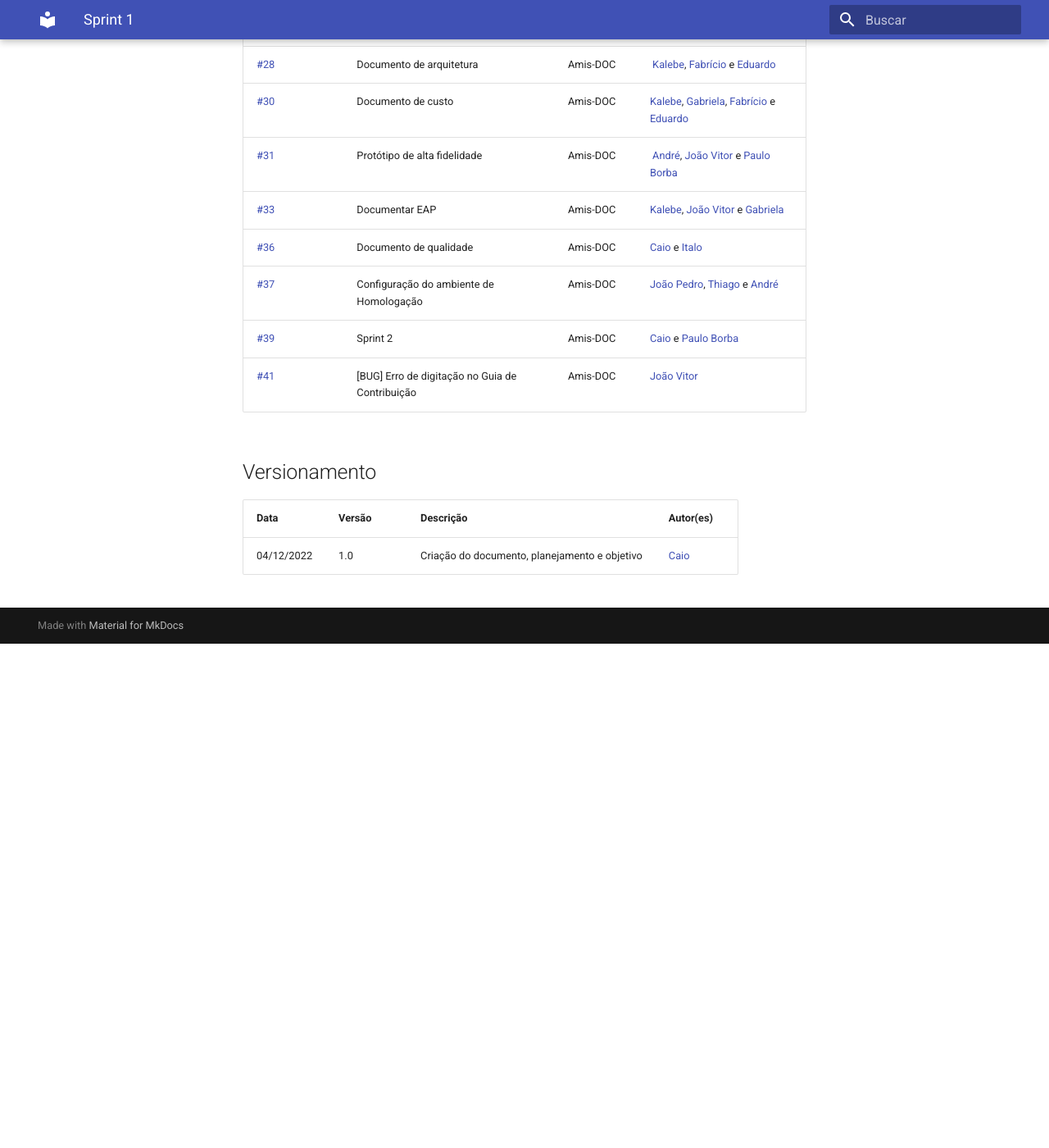
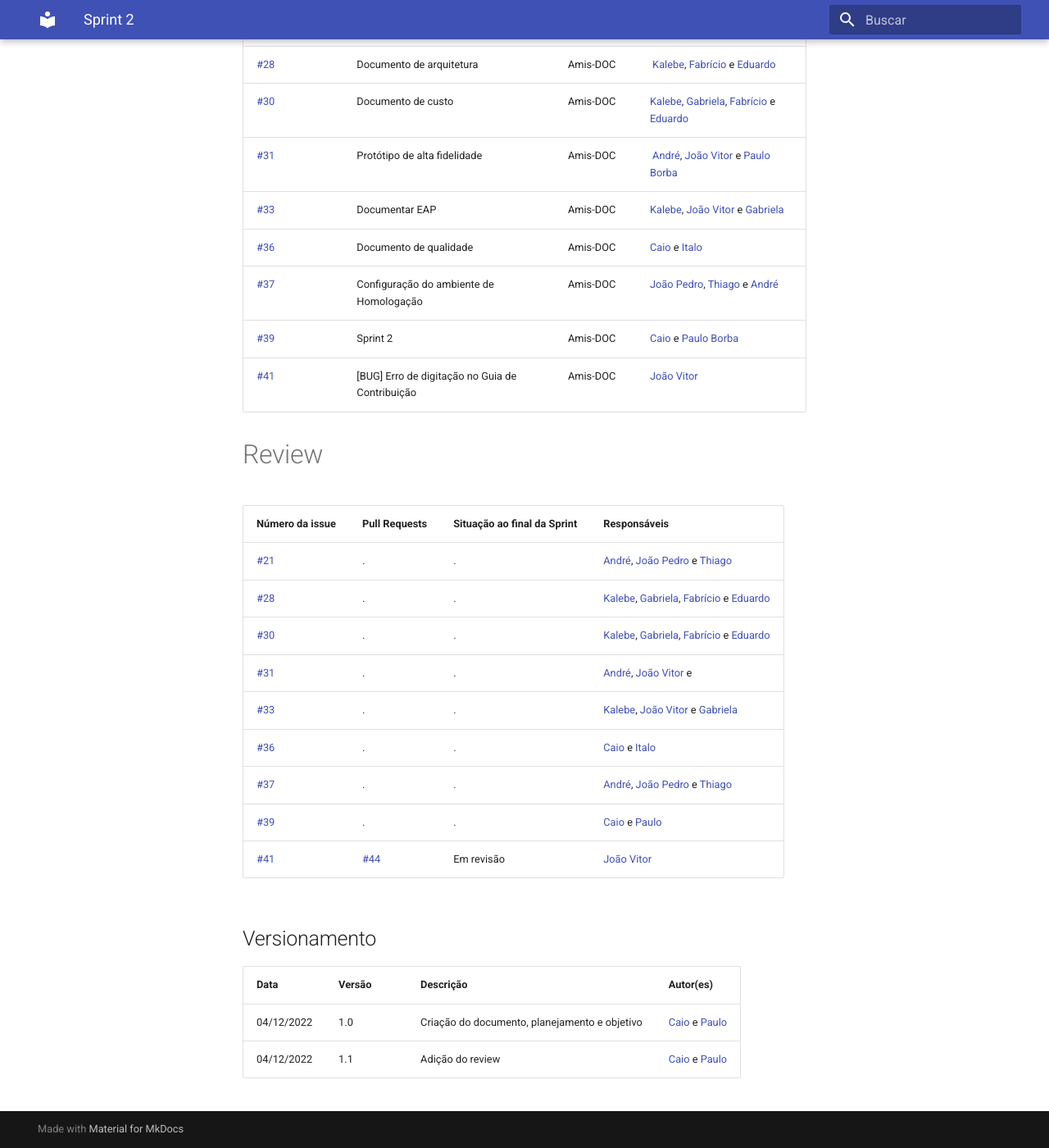
Before and after one commit to fga-eps-mds/2022.2-Amis-Doc, an MkDocs documentation site: the page built from docs/Sprints_Releases/sprint2.md, in a window 1280 px wide and 1400 px high, scrolled down 723 px. Shown: the whole window at 82% size. Built offline with MkDocs 1.6.1 and Material for MkDocs 9.7.7, drawn with Linux system fonts in a browser that asks for light colours; before the commit the page ends 1508 px from its top, so only the background shows below that.

Commit message:
(#39): Adição do review

```diff
--- a/docs/Sprints_Releases/sprint2.md
+++ b/docs/Sprints_Releases/sprint2.md
@@ -1,4 +1,4 @@
-# Sprint 1
+# Sprint 2
 
 # Objetivo
 
@@ -26,9 +26,23 @@
 | [#39](https://github.com/fga-eps-mds/2022.2-Amis-Doc/issues/39) | Sprint 2 | Amis-DOC |  [Caio](https://github.com/CaioSulz) e [Paulo Borba](https://github.com/paulohborba) |
 | [#41](https://github.com/fga-eps-mds/2022.2-Amis-Doc/issues/41) | [BUG] Erro de digitação no Guia de Contribuição | Amis-DOC |  [João Vitor](https://github.com/Jvsoutomaior) |
 
+# Review
+
+| Número da issue | Pull Requests | Situação ao final da Sprint | Responsáveis |
+| ---- | ---- | ---- | ---- |
+| [#21](https://github.com/fga-eps-mds/2022.2-Amis-Doc/issues/21) | . | . | [André](https://github.com/andrelucasf), [João Pedro](https://github.com/jps12) e [Thiago](https://github.com/thiagolsg)|
+| [#28](https://github.com/fga-eps-mds/2022.2-Amis-Doc/issues/28) | . | . | [Kalebe](https://github.com/KalebeLopes), [Gabriela](https://github.com/gabrielapivetta), [Fabrício](https://github.com/FabricioDeQueiroz) e [Eduardo](https://github.com/fxred)|
+| [#30](https://github.com/fga-eps-mds/2022.2-Amis-Doc/issues/28) | . | . | [Kalebe](https://github.com/KalebeLopes), [Gabriela](https://github.com/gabrielapivetta), [Fabrício](https://github.com/FabricioDeQueiroz) e [Eduardo](https://github.com/fxred)|
+| [#31](https://github.com/fga-eps-mds/2022.2-Amis-Doc/issues/29) | . | . | [André](https://github.com/andrelucasf), [João Vitor](https://github.com/Jvsoutomaior) e
+| [#33](https://github.com/fga-eps-mds/2022.2-Amis-Doc/issues/33) | . | . | [Kalebe](https://github.com/KalebeLopes), [João Vitor](https://github.com/Jvsoutomaior) e [Gabriela](https://github.com/gabrielapivetta)|
+| [#36](https://github.com/fga-eps-mds/2022.2-Amis-Doc/issues/36) | . | . | [Caio](https://github.com/CaioSulz) e [Italo](https://github.com/ItaloBrunoM)|
+| [#37](https://github.com/fga-eps-mds/2022.2-Amis-Doc/issues/37) | . | . | [André](https://github.com/andrelucasf), [João Pedro](https://github.com/jps12) e [Thiago](https://github.com/thiagolsg)|
+| [#39](https://github.com/fga-eps-mds/2022.2-Amis-Doc/issues/39) | . | . | [Caio](https://github.com/CaioSulz) e [Paulo](https://github.com/paulohborba)|
+| [#41](https://github.com/fga-eps-mds/2022.2-Amis-Doc/issues/41) | [#44](https://github.com/fga-eps-mds/2022.2-Amis-Doc/pull/44) | Em revisão | [João Vitor](https://github.com/Jvsoutomaior)|
 
 ## Versionamento
 
 | Data | Versão | Descrição | Autor(es) |
 |------|--------|-----------|-----------|
-| 04/12/2022 | 1.0 | Criação do documento, planejamento e objetivo | [Caio](https://github.com/CaioSulz)
+| 04/12/2022 | 1.0 | Criação do documento, planejamento e objetivo | [Caio](https://github.com/CaioSulz) e [Paulo](https://github.com/paulohborba) |
+| 04/12/2022 | 1.1 | Adição do review | [Caio](https://github.com/CaioSulz) e [Paulo](https://github.com/paulohborba) |
```
